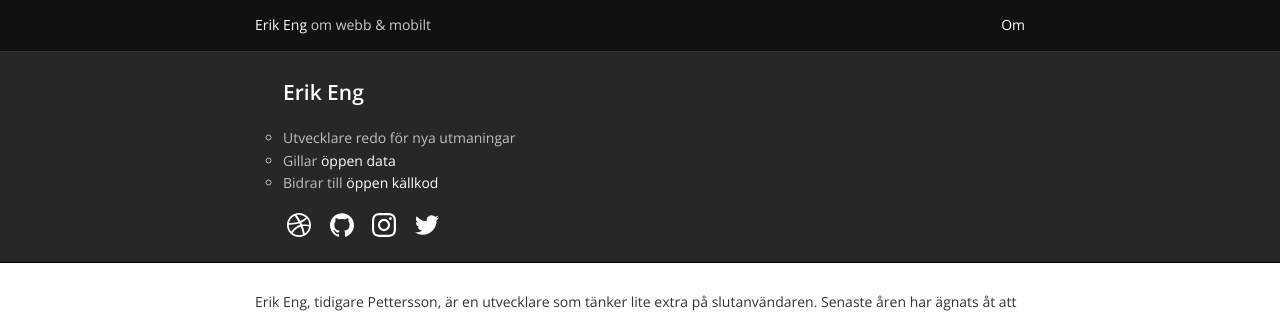
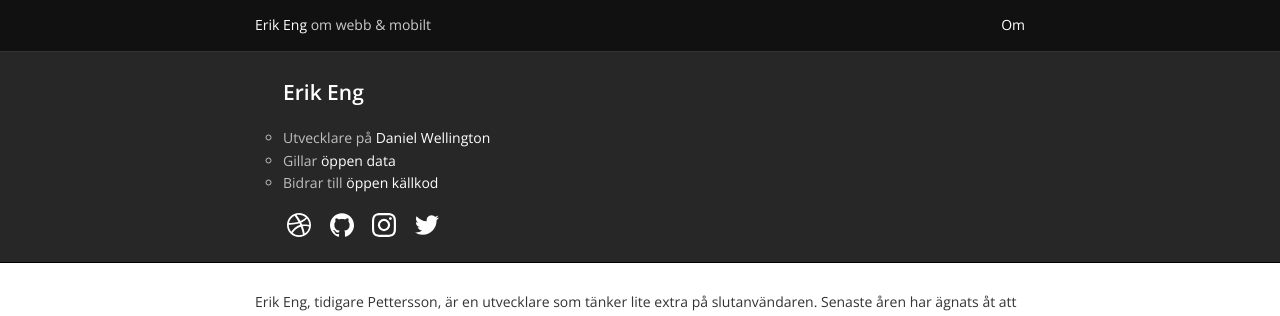
Before and after one commit to ptz0n/ptz0n.github.io, a Jekyll site: the page built from index.md, in a window 1280 px wide. Shown: the top 316 px of the page. Built offline with Jekyll 4.4.1, drawn with Linux system fonts in a browser that asks for light colours.

Commit message:
Update copy

```diff
--- a/_includes/about.html
+++ b/_includes/about.html
@@ -4,13 +4,13 @@
             <h2>Erik Eng</h2>
             {% if page.lang == 'en' %}
                 <ul>
-                    <li>Engineer ready for new challenge</li>
+                    <li>Engineer at <a href="https://www.danielwellington.com/">Daniel Wellington</a></li>
                     <li>Likes <a href="http://www.opendata.se/">open data</a></li>
                     <li>Contributing to <a href="https://github.com/{{ site.github.owner_name }}" rel="me">open source</a></li>
                 </ul>
             {% else %}
                 <ul>
-                    <li>Utvecklare redo för nya utmaningar</li>
+                    <li>Utvecklare på <a href="https://www.danielwellington.com/">Daniel Wellington</a></li>
                     <li>Gillar <a href="http://www.opendata.se/">öppen data</a></li>
                     <li>Bidrar till <a href="https://github.com/{{ site.github.owner_name }}" rel="me">öppen källkod</a></li>
                 </ul>
```
